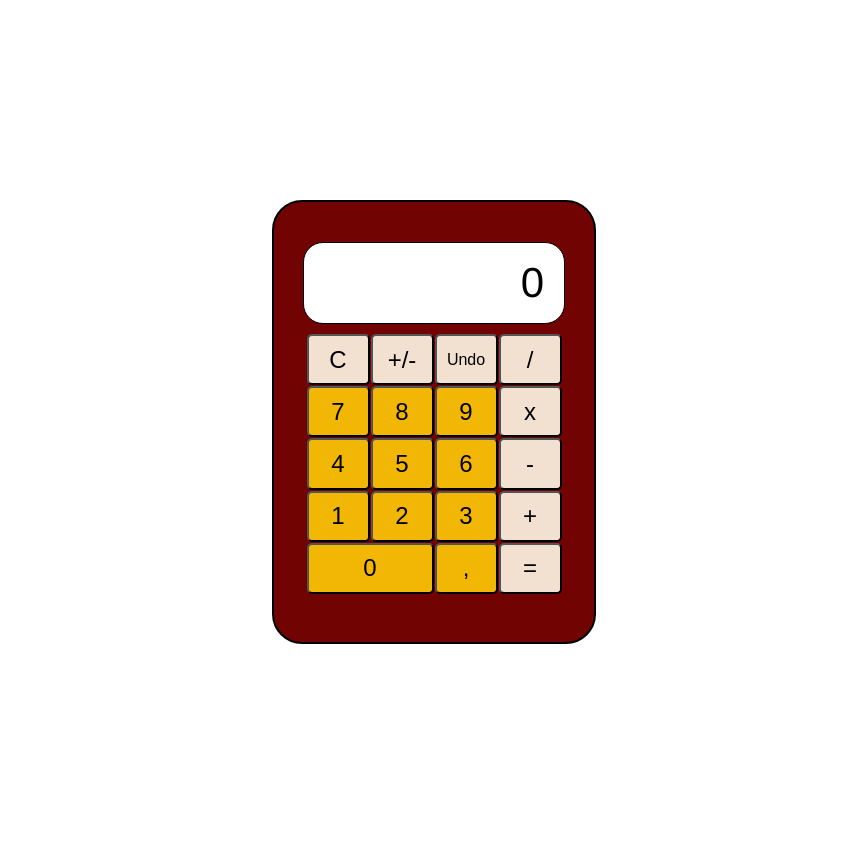
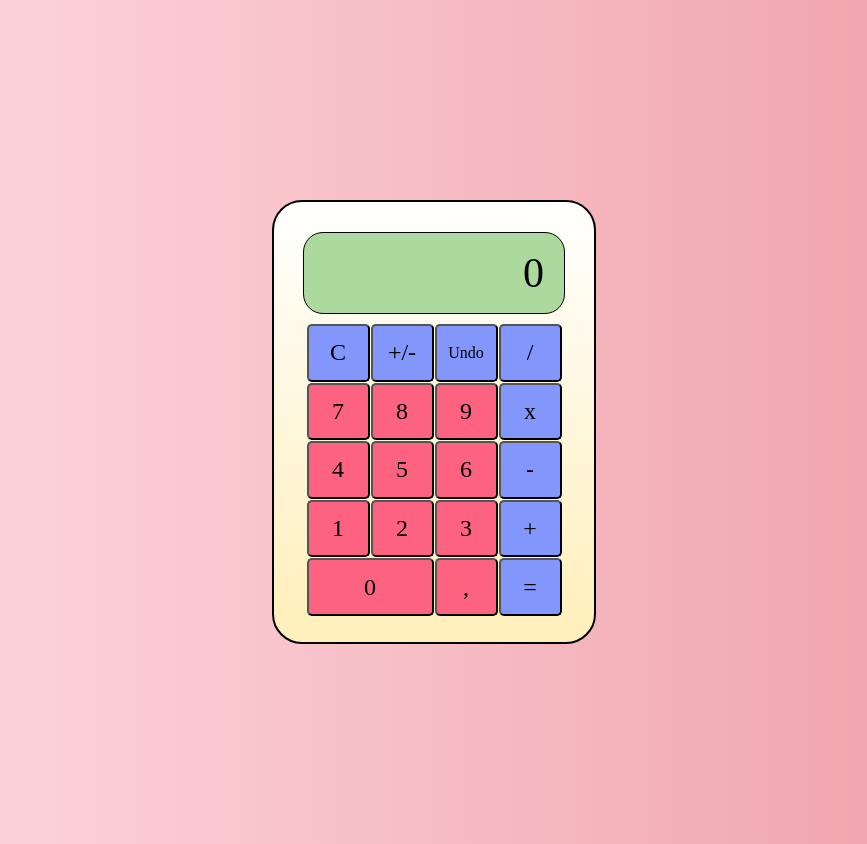
Before and after one commit to HiDeny/Calculator, a plain HTML site: page index.html in a window 1280 px wide. Shown: the whole page, without its empty margins (206-1073 px from the left). Drawn offline with Linux system fonts and the light colour scheme; a web font is replaced by a local one.

Commit message:
visuals update, toggle function

```diff
--- a/script.js
+++ b/script.js
@@ -4,6 +4,8 @@ let num1 = null;
 let num2 = null;
 let result = null;
 let displayValue = '';
+let selectedButton = null;
+
 
 // Functions
 const operate = (a, b) => {
@@ -45,6 +47,9 @@ const clear = () => {
     num2 = null;
     result = null;
     displayValue = '';
+    if(selectedButton !== null) {
+        selectedButton.classList.remove('selected');
+    }
     btnDecimal.removeAttribute('disabled', '');
     displayText('0');
 }
@@ -81,6 +86,7 @@ const plusMinus = () => {
 const setOperator = (event) => {
         if (event.type == 'click') {
                 operator = event.target.classList[1];
+                toggleButton(event);
         } else if (event.type == 'keydown') {
                 if (event.key == "+") {
                         operator = 'add';
@@ -120,6 +126,14 @@ const clickOnEquals = () => {
     displayValue = '';
 }
 
+
+const toggleButton = (event) => {
+        event.target.classList.add('selected');
+        if(selectedButton !== null) {
+                selectedButton.classList.remove('selected');
+        }
+        selectedButton = event.target;
+}
 // DOM elements
 const calculator = document.querySelector('#calculator');
 
--- a/style.css
+++ b/style.css
@@ -1,5 +1,18 @@
+/* Fonts */
+
+@font-face {
+    font-family: 'Roboto Mono';
+    font-style: normal;
+    font-weight: 300;
+    font-display: swap;
+    src: url(https://fonts.gstatic.com/s/robotomono/v22/L0xTDF4xlVMF-BfR8bXMIhJHg45mwgGEFl0_3vvtSM1J-gEPT5Ese09hHSh0me8iUI0.woff2) format('woff2');
+    unicode-range: U+0000-00FF, U+0131, U+0152-0153, U+02BB-02BC, U+02C6, U+02DA, U+02DC, U+2000-206F, U+2074, U+20AC, U+2122, U+2191, U+2193, U+2212, U+2215, U+FEFF, U+FFFD;
+}
+
+
 body {
-    /* background-color: ; */
+    background: #ee9ca7;
+    background: linear-gradient(to right, #ffdde1, #ee9ca7);
 }
 
 #calculator {
@@ -8,23 +21,24 @@ body {
     margin: 200px auto;
     border: 2px solid black;
     padding: 20px 10px;
-    background-color: #710303;
+    background: #FFEFBA;
+    background: linear-gradient(to bottom, #FFFFFF, #FFEFBA);
     border-radius: 30px;
-    font-family: Helvetica;
+    font-family: 'Roboto Mono';
+    font-style: normal;
+    font-weight: 300;
 }
 
 .display {
     display: flex;
     align-items: center;
     justify-content: end;
-    overflow: scroll;
     border: 1px solid black;
     font-size: max(2vw, 42px);
     height: 20%;
     width: 80%;
-    margin: 20px auto 0px;
-    background-color: white;
-    /* color: white; */
+    margin: 10px auto 0px;
+    background-color: #ACD99D;
     border-radius: 20px;
     padding-right: 20px;
 
@@ -32,14 +46,9 @@ body {
 
 .container {
     width: 85%;
-    height: 65%;
+    height: 73%;
     margin: 0 auto;
     display: grid;
-    /* grid-template-areas: 'clear plusMinus undo divide'
-                         'seven eight nine multiply'
-                         'four five six subtract'
-                         'one two three add'
-                         'zero decimal three add'; */
     grid-template: repeat(5, 1fr) / repeat(4, 1fr);
     gap: 1px 1px;
     padding: 10px;
@@ -93,16 +102,28 @@ body {
 }
 
 .opr {
-    background-color: #F2E0D0;
+    background-color: #8296fb;
+}
+
+.selected {
+    background-color: yellow;
 }
 
 .number, .opr {
     border-radius: 5px;
     font-size: 24px;
+    font-family: 'Roboto Mono';
+    font-style: normal;
+    font-weight: 300;
+    cursor: pointer;
 }
 
 .number {
-    background-color: #F2B705;
+    background-color: #fd6281;
+}
+
+.number:active {
+    background-color: #fc8fa5;
 }
 
 .undo {
```
